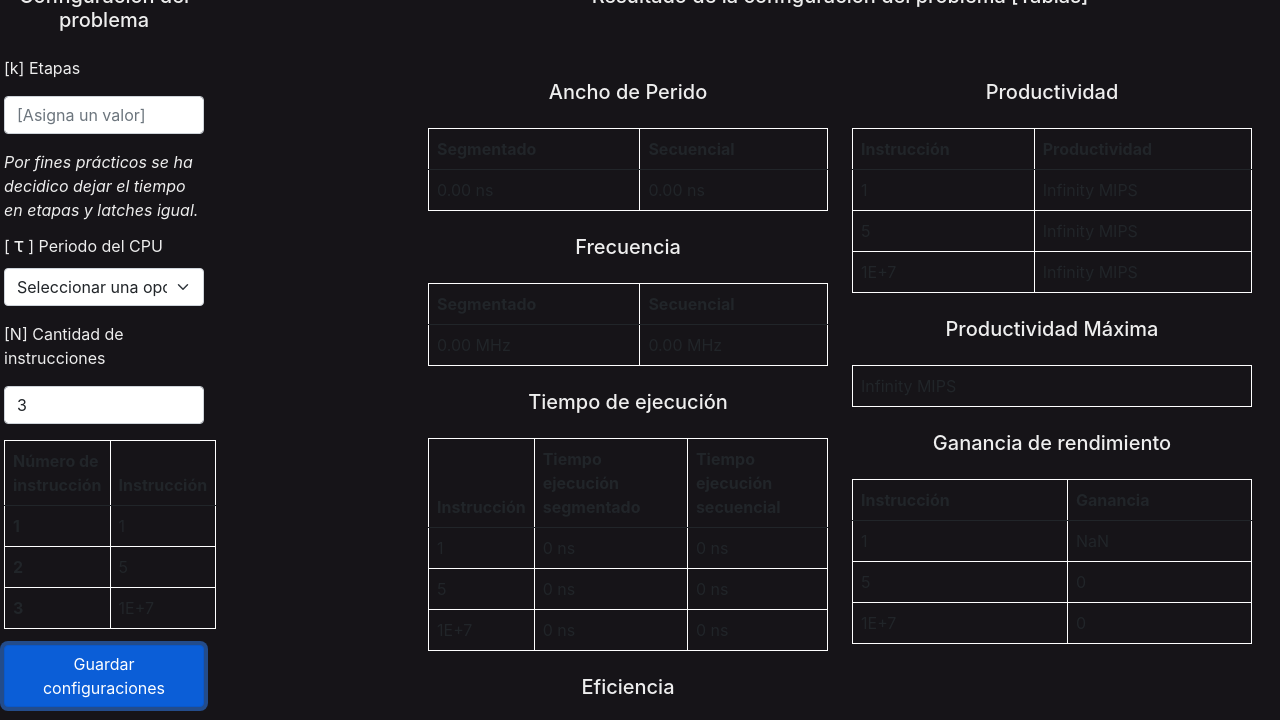
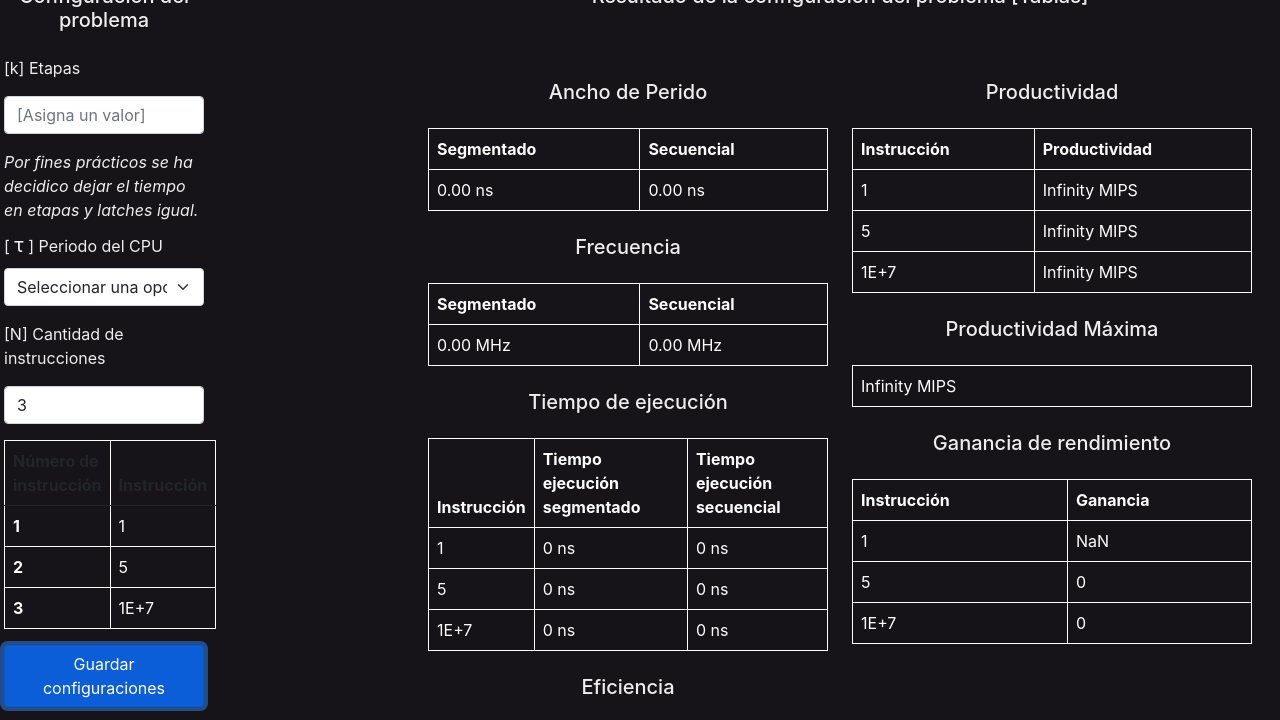
Before and after one commit to AJJCodes/Lab2Terminado, a plain HTML site: page Programa3.html in a window 1280 px wide. Both pictures are taken after a click on the button "Guardar configuraciones". Shown: the top 720 px of the page. Drawn offline with nearby package versions, Linux system fonts and the light colour scheme; some packages are replaced by stand-ins of ours; a script that the page names is missing.

Commit message:
Cambios a tablas

```diff
--- a/Logica JS/LogicaPrograma3.JS
+++ b/Logica JS/LogicaPrograma3.JS
@@ -98,8 +98,8 @@ function agregarFilas() {
     // Agregar filas
     for (var i = 0; i < cantidad; i++) {
         var fila = document.createElement("tr");
-        fila.innerHTML = '<th scope="row">' + (i + 1) + '</th>' +
-                         '<td contenteditable="true" id="instruccion' + (i + 1) + '">' + obtenerValorPredeterminado(i + 1) + '</td>';
+        fila.innerHTML = '<th style="color: white;" scope="row">' + (i + 1) + '</th>' +
+                         '<td style="color: white;" contenteditable="true" id="instruccion' + (i + 1) + '">' + obtenerValorPredeterminado(i + 1) + '</td>';
         tablaContainer.appendChild(fila);
     }
 }
@@ -159,17 +159,17 @@ function tablas(cantidadN, t, k, anchoPSec, opcCPU, Ti, Tr) {
 
     calculoAnchoPeriodo.innerHTML = `
         <h5 class="mb-4 text-center">Ancho de Perido</h5>
-        <table class="table">
+        <table class="table table-striped">
             <thead>
                 <tr>
-                    <th scope="col">Segmentado</th>
-                    <th scope="col">Secuencial</th>
+                    <th style="color: white;" scope="col">Segmentado</th>
+                    <th style="color: white;" scope="col">Secuencial</th>
                 </tr>
             </thead>
             <tbody>
                 <tr>
-                    <td>${aPSeg.toFixed(2)} ns</td>
-                    <td>${aPSec.toFixed(2)} ns</td>
+                    <td style="color: white;">${aPSeg.toFixed(2)} ns</td>
+                    <td style="color: white;">${aPSec.toFixed(2)} ns</td>
                 </tr>
             </tbody>
         </table>
@@ -177,17 +177,17 @@ function tablas(cantidadN, t, k, anchoPSec, opcCPU, Ti, Tr) {
 
     calculoFrecuencia.innerHTML = `
         <h5 class="mb-4 text-center">Frecuencia</h5>
-        <table class="table">
+        <table class="table table-striped">
             <thead>
                 <tr>
-                    <th scope="col">Segmentado</th>
-                    <th scope="col">Secuencial</th>
+                    <th style="color: white;" scope="col">Segmentado</th>
+                    <th style="color: white;" scope="col">Secuencial</th>
                 </tr>
             </thead>
             <tbody>
                 <tr>
-                    <td>${calcularFrecuencia(opcCPU,aPSeg,aPSec).frecuenciaSegmentada} MHz</td>
-                    <td>${calcularFrecuencia(opcCPU,aPSeg,aPSec).frecuenciaSecuencial} MHz</td>
+                    <td style="color: white;">${calcularFrecuencia(opcCPU,aPSeg,aPSec).frecuenciaSegmentada} MHz</td>
+                    <td style="color: white;">${calcularFrecuencia(opcCPU,aPSeg,aPSec).frecuenciaSecuencial} MHz</td>
                 </tr>
             </tbody>
         </table>
@@ -196,12 +196,12 @@ function tablas(cantidadN, t, k, anchoPSec, opcCPU, Ti, Tr) {
 
     tablaTiempo.innerHTML = `
     <h5 class="mb-4 text-center">Tiempo de ejecución</h5>
-        <table class="table">
+        <table class="table table-striped">
             <thead>
                 <tr>
-                    <th scope="col">Instrucción</th>
-                    <th scope="col">Tiempo ejecución segmentado</th>
-                    <th scope="col">Tiempo ejecución secuencial</th>
+                    <th style="color: white;" scope="col">Instrucción</th>
+                    <th style="color: white;" scope="col">Tiempo ejecución segmentado</th>
+                    <th style="color: white;" scope="col">Tiempo ejecución secuencial</th>
                 </tr>
             </thead>
             <tbody id="cuerpoTabla"></tbody>
@@ -210,11 +210,11 @@ function tablas(cantidadN, t, k, anchoPSec, opcCPU, Ti, Tr) {
 
     tablaEficiencia.innerHTML = `
     <h5 class="mb-4 text-center">Eficiencia</h5>
-        <table class="table">
+        <table class="table table-striped">
             <thead>
                 <tr>
-                    <th scope="col">Instrucción</th>
-                    <th scope="col">Eficiencia</th>
+                    <th style="color: white;" scope="col">Instrucción</th>
+                    <th style="color: white;" scope="col">Eficiencia</th>
                 </tr>
             </thead>
             <tbody id="cuerpoTablaEficiencia"></tbody>
@@ -226,8 +226,8 @@ function tablas(cantidadN, t, k, anchoPSec, opcCPU, Ti, Tr) {
         <table class="table">
             <thead>
                 <tr>
-                    <th scope="col">Instrucción</th>
-                    <th scope="col">Productividad</th>
+                    <th style="color: white;" scope="col">Instrucción</th>
+                    <th style="color: white;" scope="col">Productividad</th>
                 </tr>
             </thead>
             <tbody id="cuerpoTablaProductividad"></tbody>
@@ -236,10 +236,10 @@ function tablas(cantidadN, t, k, anchoPSec, opcCPU, Ti, Tr) {
 
     calculoProductividadMaxima.innerHTML = `
         <h5 class="mb-4 text-center">Productividad Máxima</h5>
-        <table class="table">
+        <table class="table table-striped">
             <tbody>
                 <tr>
-                    <td>${Math.round(calcularProductividadMaxima(t))} MIPS</td>
+                    <td style="color: white;">${Math.round(calcularProductividadMaxima(t))} MIPS</td>
                 </tr>
             </tbody>
         </table>
@@ -247,11 +247,11 @@ function tablas(cantidadN, t, k, anchoPSec, opcCPU, Ti, Tr) {
 
     calculoGanancia.innerHTML = `
         <h5 class="mb-4 text-center">Ganancia de rendimiento</h5>
-        <table class="table">
+        <table class="table table-striped">
             <thead>
                 <tr>
-                    <th scope="col">Instrucción</th>
-                    <th scope="col">Ganancia</th>
+                    <th style="color: white;" scope="col">Instrucción</th>
+                    <th style="color: white;" scope="col">Ganancia</th>
                 </tr>
             </thead>
             <tbody id="cuerpoTablaGanancia"></tbody>
@@ -259,48 +259,48 @@ function tablas(cantidadN, t, k, anchoPSec, opcCPU, Ti, Tr) {
     `;
 
     // for (var i = 0; i < k; i++) {
-    //     var copy = "<div style='height:20px; border:2px solid black;' class='m-5'>peinado</div>";
+    //     var copy = "<div style='height:20px; border:2px solid black;' class='m-5'></div>";
     //     grafico.innerHTML += copy;
     // }
   // Configuraciones de tamaño y posición
-    const ctx = grafico.getContext('2d');
-    grafico.width = 800;
-    grafico.height = 100;
+    // const ctx = grafico.getContext('2d');
+    // grafico.width = 800;
+    // grafico.height = 100;
 
-    const boxWidth = 50;
-    const boxHeight = 50;
-    const arrowWidth = 50;
-    const spaceBetween = 10;
+    // const boxWidth = 50;
+    // const boxHeight = 50;
+    // const arrowWidth = 50;
+    // const spaceBetween = 10;
 
-    let currentX = 10; // Inicio de dibujo
+    // let currentX = 10; // Inicio de dibujo
 
-    // Dibujar el primer elemento (flecha)
-    ctx.beginPath();
-    ctx.moveTo(currentX, 50);
-    ctx.lineTo(currentX + arrowWidth, 50);
-    ctx.stroke();
-    ctx.fillText(`${Tr}`, currentX + arrowWidth / 2 - 10, 40);
-    currentX += arrowWidth + spaceBetween;
+    // // Dibujar el primer elemento (flecha)
+    // ctx.beginPath();
+    // ctx.moveTo(currentX, 50);
+    // ctx.lineTo(currentX + arrowWidth, 50);
+    // ctx.stroke();
+    // ctx.fillText(`${Tr}`, currentX + arrowWidth / 2 - 10, 40);
+    // currentX += arrowWidth + spaceBetween;
 
-    for (let i = 0; i < k; i++) {
-        // Dibuja cuadro
-        ctx.strokeRect(currentX, 25, boxWidth, boxHeight);
-        ctx.fillText(`${Ti}`, currentX + 10, 60);
-        currentX += boxWidth + spaceBetween;
+    // for (let i = 0; i < k; i++) {
+    //     // Dibuja cuadro
+    //     ctx.strokeRect(currentX, 25, boxWidth, boxHeight);
+    //     ctx.fillText(`${Ti}`, currentX + 10, 60);
+    //     currentX += boxWidth + spaceBetween;
 
-        // Dibuja flecha
-        ctx.beginPath();
-        ctx.moveTo(currentX, 50);
-        ctx.lineTo(currentX + arrowWidth, 50);
-        ctx.stroke();
-        if (i < k - 1) {
-        ctx.fillText(`${Tr}`, currentX + arrowWidth / 2 - 10, 40);
-        } else {
-        // Asegurarse de dibujar una última flecha apuntando a un siguiente no existente
-        ctx.fillText(`${Tr}`, currentX + arrowWidth / 2 - 10, 40);
-        }
-        currentX += arrowWidth + spaceBetween;
-    }
+    //     // Dibuja flecha
+    //     ctx.beginPath();
+    //     ctx.moveTo(currentX, 50);
+    //     ctx.lineTo(currentX + arrowWidth, 50);
+    //     ctx.stroke();
+    //     if (i < k - 1) {
+    //     ctx.fillText(`${Tr}`, currentX + arrowWidth / 2 - 10, 40);
+    //     } else {
+    //     // Asegurarse de dibujar una última flecha apuntando a un siguiente no existente
+    //     ctx.fillText(`${Tr}`, currentX + arrowWidth / 2 - 10, 40);
+    //     }
+    //     currentX += arrowWidth + spaceBetween;
+    // }
 
 
 
@@ -314,9 +314,9 @@ function tablas(cantidadN, t, k, anchoPSec, opcCPU, Ti, Tr) {
         console.log('Instrucción', cantidadN[i]);
         const fila = document.createElement('tr');
         fila.innerHTML = `
-            <td>${cantidadN[i]}</td>
-            <td>${calcularTiempoSecuencial(cantidadN[i], t, k)} ns</td>
-            <td>${calcularTiempoSegmentado(cantidadN[i], t, k)} ns</td>
+            <td style="color: white;">${cantidadN[i]}</td>
+            <td style="color: white;">${calcularTiempoSecuencial(cantidadN[i], t, k)} ns</td>
+            <td style="color: white;">${calcularTiempoSegmentado(cantidadN[i], t, k)} ns</td>
         `;
         cuerpoTabla.appendChild(fila);
     }
@@ -325,8 +325,8 @@ function tablas(cantidadN, t, k, anchoPSec, opcCPU, Ti, Tr) {
         console.log('Instrucción', cantidadN[i]);
         const fila = document.createElement('tr');
         fila.innerHTML = `
-            <td>${cantidadN[i]}</td>
-            <td>${calcularEficiencia(cantidadN[i], k)}%</td>
+            <td style="color: white;">${cantidadN[i]}</td>
+            <td style="color: white;">${calcularEficiencia(cantidadN[i], k)}%</td>
         `;
         cuerpoTablaEficiencia.appendChild(fila);
     }
@@ -335,8 +335,8 @@ function tablas(cantidadN, t, k, anchoPSec, opcCPU, Ti, Tr) {
         console.log('Instrucción', cantidadN[i]);
         const fila = document.createElement('tr');
         fila.innerHTML = `
-            <td>${cantidadN[i]}</td>
-            <td>${calcularProductividad(cantidadN[i], t, k)} MIPS</td>
+            <td style="color: white;">${cantidadN[i]}</td>
+            <td style="color: white;">${calcularProductividad(cantidadN[i], t, k)} MIPS</td>
         `;
         cuerpoTablaProductividad.appendChild(fila);
     }
@@ -345,8 +345,8 @@ function tablas(cantidadN, t, k, anchoPSec, opcCPU, Ti, Tr) {
         console.log('Instrucción', cantidadN[i]);
         const fila = document.createElement('tr');
         fila.innerHTML = `
-            <td>${cantidadN[i]}</td>
-            <td>${calcularGanancia(cantidadN[i], k)}</td>
+            <td style="color: white;">${cantidadN[i]}</td>
+            <td style="color: white;">${calcularGanancia(cantidadN[i], k)}</td>
         `;
         cuerpoTablaGanancia.appendChild(fila);
     }
--- a/Programa3.html
+++ b/Programa3.html
@@ -103,11 +103,11 @@
                 </div>
             </div>
 
-            <div class="row">
+            <!-- <div class="row">
                 <div class="col-12 d-flex justify-content-center">
                     <canvas id="ImprimirGrafico"></canvas>
                 </div>
-            </div>
+            </div> -->
 
         </form>
 	</div>
```
